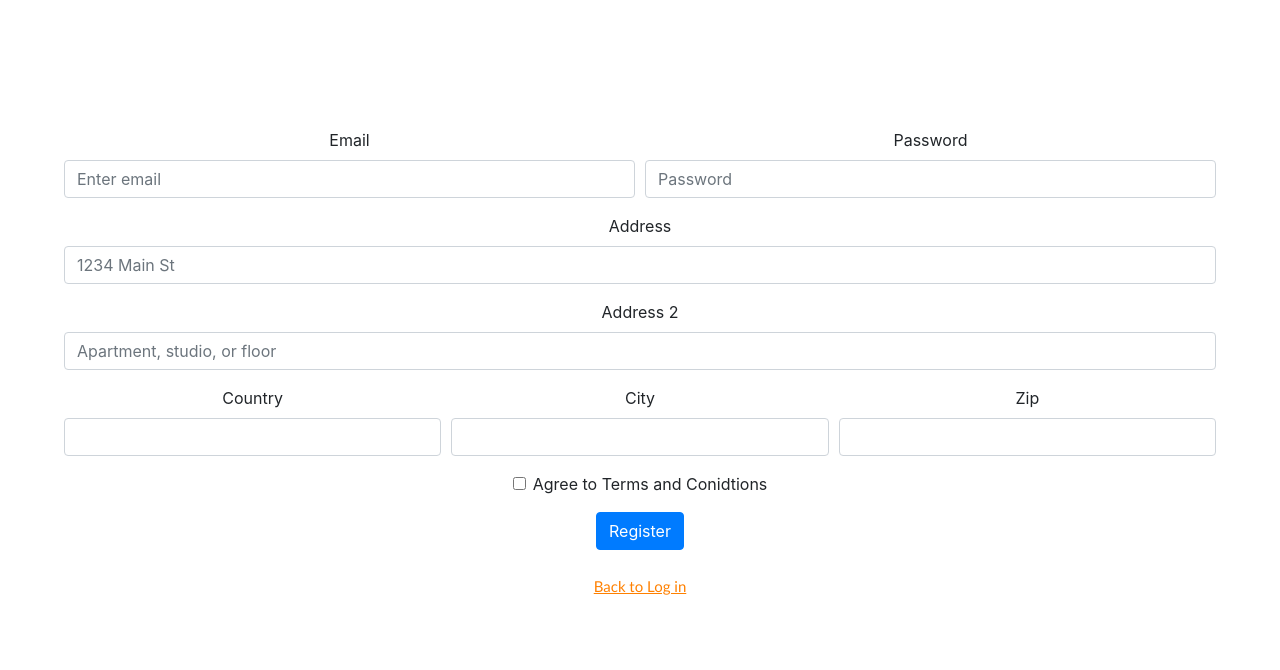
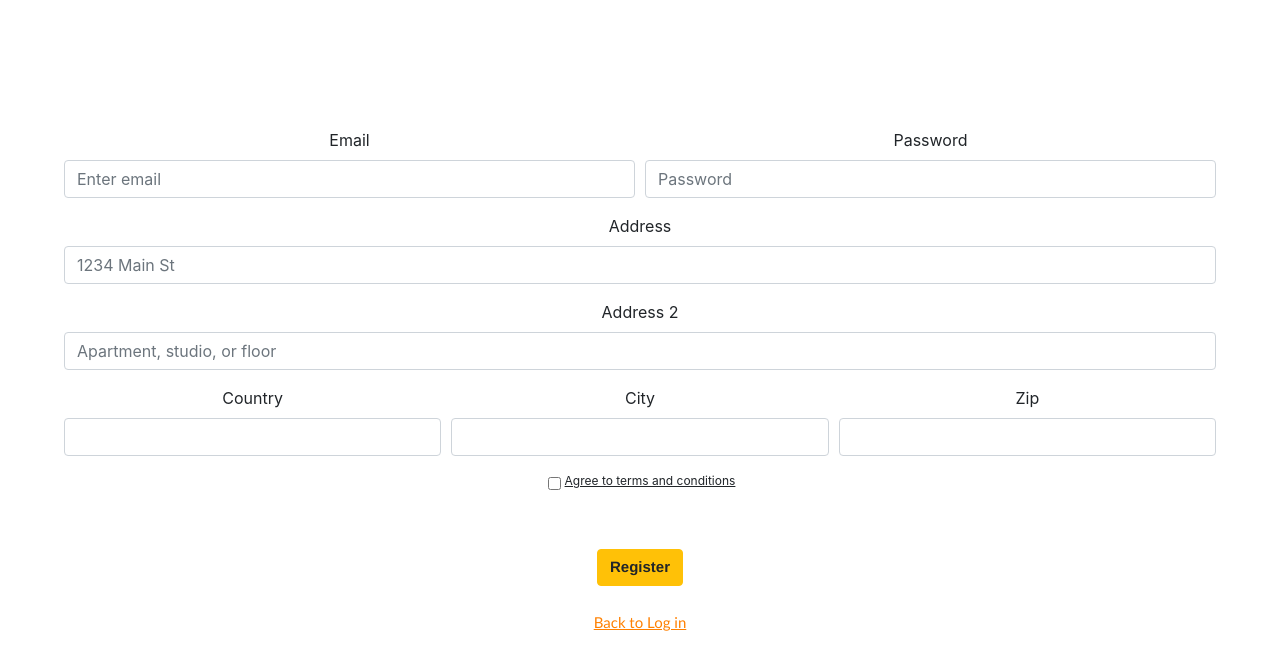
Before and after one commit to MarwanEsm/Currency-Rate-Exchange, a React (Create React App) app: page /RegistrationScreen in a window 1280 px wide. Shown: the top 670 px of the page. Built offline with nearby package versions, Linux system fonts and the light colour scheme.

Commit message:
Style changes

```diff
--- a/src/CurrenciesListscreen/CurrenciesListScreen.js
+++ b/src/CurrenciesListscreen/CurrenciesListScreen.js
@@ -8,6 +8,7 @@ function CurrenciesListScreen() {
       <CurrenciesContextProvider>
         <CurrenciesList />
       </CurrenciesContextProvider>
+      <br/>
       <a href="/" style={aStyle}>
         Log out
       </a>
@@ -19,8 +20,8 @@ const aStyle = {
   fontFamily: "Trebuchet MS, sans-serif ",
   fontSize: 15,
   textDecoration: "underline",
-  paddingTop: 10,
-  paddingBottom: 20,
+  marginTop: 10,
+  margingBottom: 20,
   color: "#ff8000",
 };
 export default CurrenciesListScreen;
--- a/src/LogInscreen/LogInScreen.js
+++ b/src/LogInscreen/LogInScreen.js
@@ -86,7 +86,9 @@ const groupStyle = {
 };
 
 const buttonStyle = {
-  marginTop: 40,
+  marginTop: 35,
+  fontFamily: "Helvetica",
+  fontWeight: "bold",
 };
 
 const aStyle = {
--- a/src/RegistrationScreen/RegistrationScreen.js
+++ b/src/RegistrationScreen/RegistrationScreen.js
@@ -46,15 +46,18 @@ function RegistrationScreen() {
           </Form.Group>
         </Form.Row>
 
-        <Form.Group id="formGridCheckbox">
-          <Form.Check type="checkbox" label="Agree to Terms and Conidtions" />
+        <Form.Group controlId="formBasicCheckbox" style={groupStyle}>
+          <Form.Check type="checkbox" />
+          <Form.Label data-ng-init="resp()">
+            Agree to terms and conditions
+          </Form.Label>
         </Form.Group>
 
-        <Button variant="primary" type="submit">
+        <Button variant="warning" type="submit" style={buttonStyle}>
           Register
         </Button>
-          </Form>
-          <br />
+      </Form>
+      <br />
 
       <a href="/LogInscreen/LogInScreen" style={aStyle}>
         Back to Log in
@@ -78,5 +81,20 @@ const aStyle = {
   paddingBottom: 20,
   color: "#ff8000",
 };
+const buttonStyle = {
+  marginTop: 35,
+  fontFamily: "Helvetica",
+  fontWeight: "bold",
+  fontSize:15,
+};
+
+const groupStyle = {
+  display: "flex",
+  justifyContent: "center",
+  width: "70%",
+  marginLeft: "15%",
+  textDecoration: "underline",
+  fontSize: 12,
+};
 
 export default RegistrationScreen;
```
Also changed, not shown: 1 other file (tests, documents, lock files or other folders).
